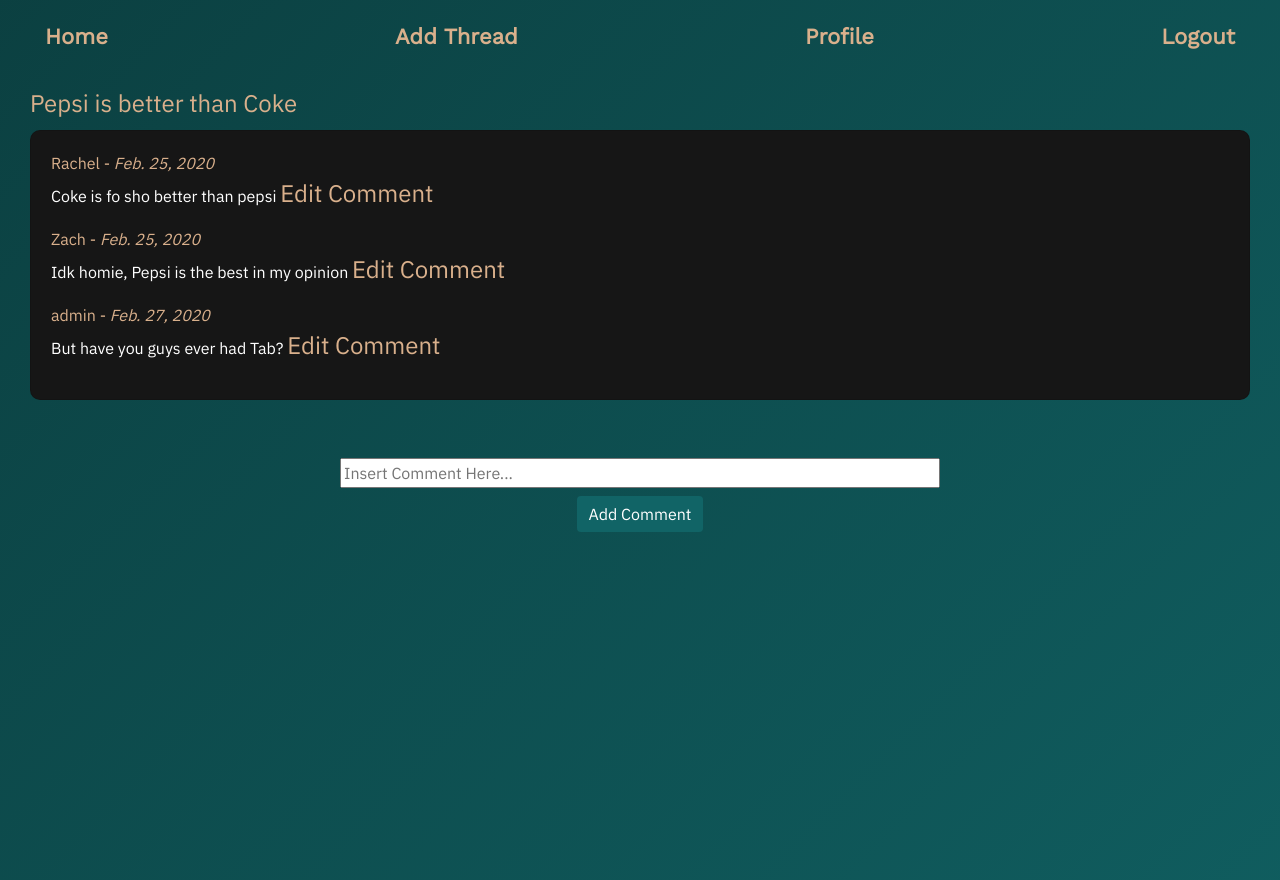
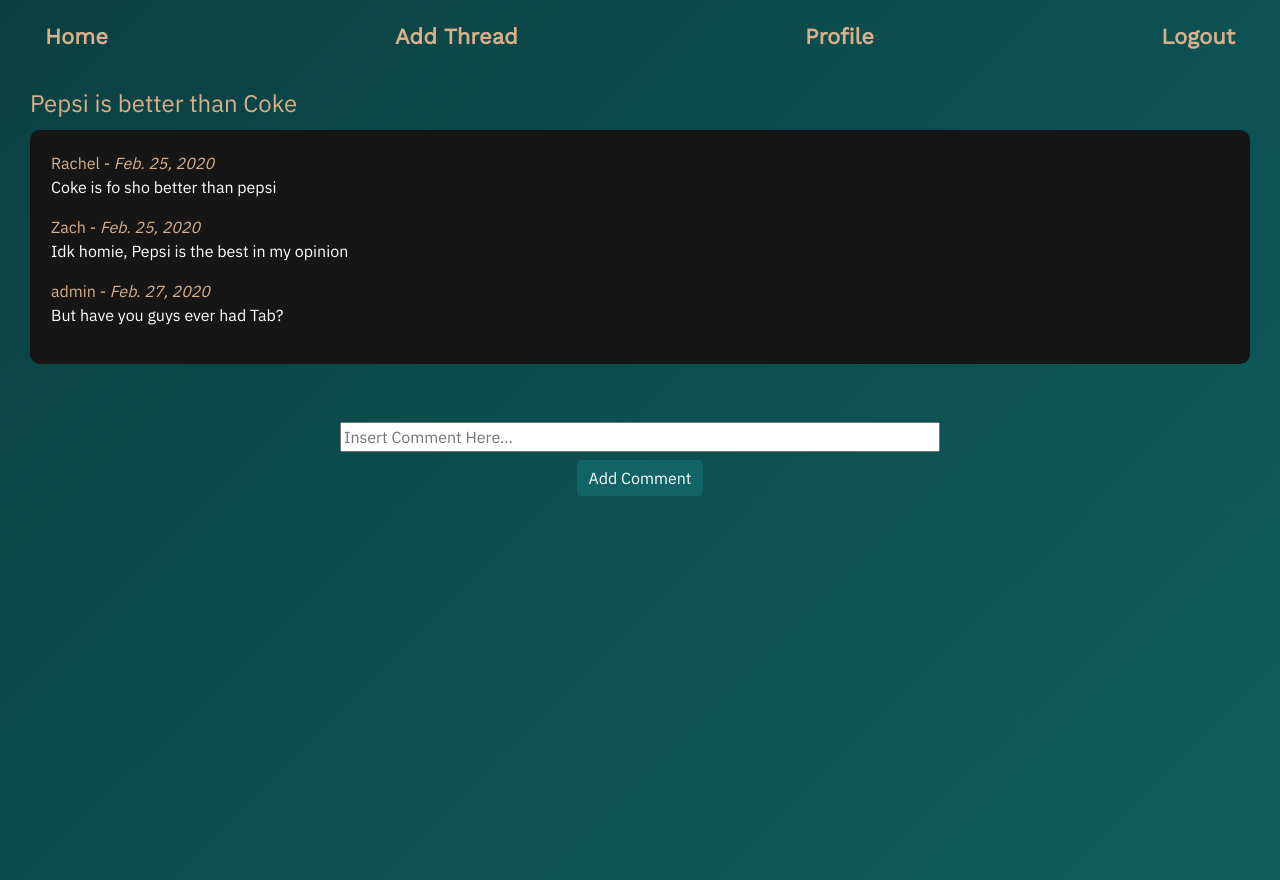
Before and after one commit to TheLukeRussell/8-1-django-chat-app, a Django app: page /4/ in a window 1280 px wide. Run offline with Django 3.2, Linux system fonts and the light colour scheme; a user stored in the database is signed in; data comes from the database, SQL or seed files in the repository; some libraries are stand-ins or nearby versions.

Commit message:
edit vutton removed

```diff
--- a/chat/templates/chat/detail.html
+++ b/chat/templates/chat/detail.html
@@ -11,8 +11,7 @@
             {% for comment in object.comment_set.all %}
             <div class="comment">
                 <div class="date">{{comment.name}} - <i>{{comment.created_date}}</i></div>
-                <p>{{comment.comment}} <a href="{% url 'chat:edit' object.id %}">Edit Comment</a>
-                </div></p>
+                <p>{{comment.comment}}</div></p>
             {% empty %}
             <p>No comments here yet :(</p>
             {% endfor %}
```
